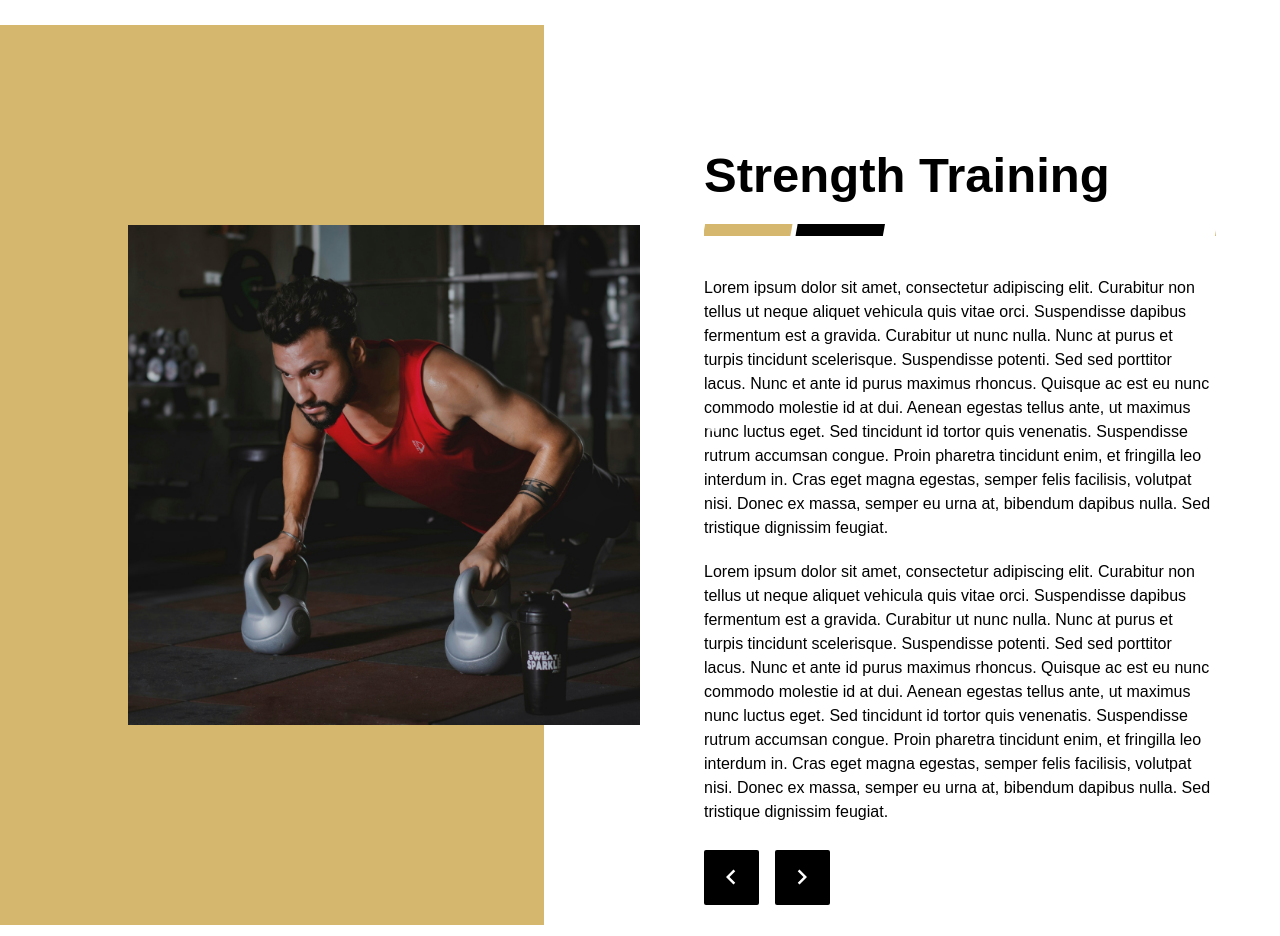
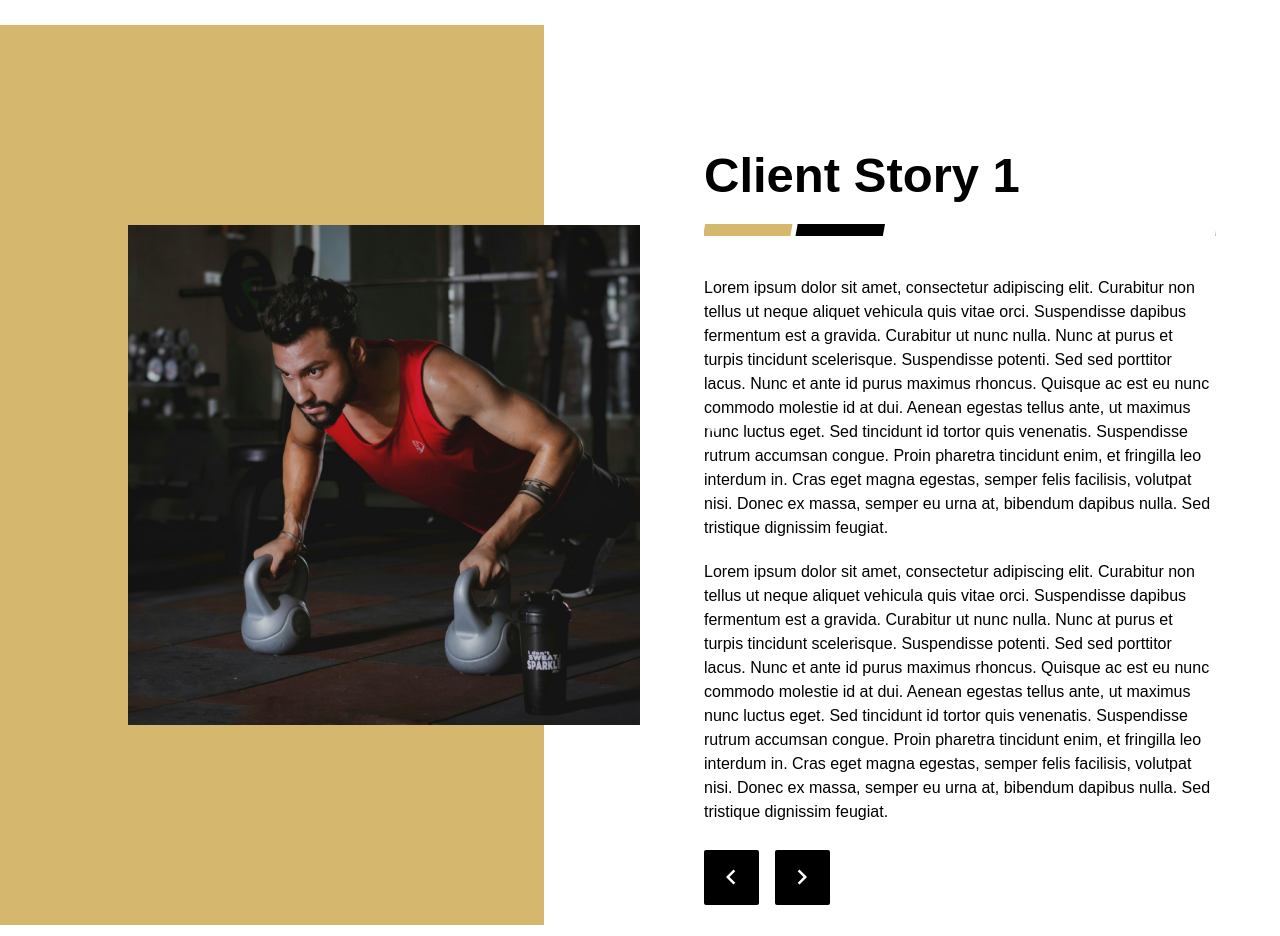
Before and after one commit to StuartMolnar/kevin-ye, a Next.js app: page / in a window 1280 px wide. Shown: the part 3040-3976 px from the top of the page. Built offline with nearby package versions, Linux system fonts and the light colour scheme.

Commit message:
rename title in client stories

```diff
--- a/components/ClientStories.tsx
+++ b/components/ClientStories.tsx
@@ -7,9 +7,9 @@ import "slick-carousel/slick/slick.css";
 import "slick-carousel/slick/slick-theme.css";
 
 const clients = [
-    {'title': 'Strength Training',
+    {'title': 'Client Story 1',
      'description': "Lorem ipsum dolor sit amet, consectetur adipiscing elit. Curabitur non tellus ut neque aliquet vehicula quis vitae orci. Suspendisse dapibus fermentum est a gravida. Curabitur ut nunc nulla. Nunc at purus et turpis tincidunt scelerisque. Suspendisse potenti. Sed sed porttitor lacus. Nunc et ante id purus maximus rhoncus. Quisque ac est eu nunc commodo molestie id at dui. Aenean egestas tellus ante, ut maximus nunc luctus eget. Sed tincidunt id tortor quis venenatis. Suspendisse rutrum accumsan congue. Proin pharetra tincidunt enim, et fringilla leo interdum in. Cras eget magna egestas, semper felis facilisis, volutpat nisi. Donec ex massa, semper eu urna at, bibendum dapibus nulla. Sed tristique dignissim feugiat. \\p Lorem ipsum dolor sit amet, consectetur adipiscing elit. Curabitur non tellus ut neque aliquet vehicula quis vitae orci. Suspendisse dapibus fermentum est a gravida. Curabitur ut nunc nulla. Nunc at purus et turpis tincidunt scelerisque. Suspendisse potenti. Sed sed porttitor lacus. Nunc et ante id purus maximus rhoncus. Quisque ac est eu nunc commodo molestie id at dui. Aenean egestas tellus ante, ut maximus nunc luctus eget. Sed tincidunt id tortor quis venenatis. Suspendisse rutrum accumsan congue. Proin pharetra tincidunt enim, et fringilla leo interdum in. Cras eget magna egestas, semper felis facilisis, volutpat nisi. Donec ex massa, semper eu urna at, bibendum dapibus nulla. Sed tristique dignissim feugiat."},
-     {'title': 'Cardio Training',
+     {'title': 'Client Story 2',
      'description': "Lorem ipsum dolor sit amet, consectetur adipiscing elit. Curabitur non tellus ut neque aliquet vehicula quis vitae orci. Suspendisse dapibus fermentum est a gravida. Curabitur ut nunc nulla. Nunc at purus et turpis tincidunt scelerisque. Suspendisse potenti. Sed sed porttitor lacus. Nunc et ante id purus maximus rhoncus. Quisque ac est eu nunc commodo molestie id at dui. Aenean egestas tellus ante, ut maximus nunc luctus eget. Sed tincidunt id tortor quis venenatis. Suspendisse rutrum accumsan congue. Proin pharetra tincidunt enim, et fringilla leo interdum in. Cras eget magna egestas, semper felis facilisis, volutpat nisi. Donec ex massa, semper eu urna at, bibendum dapibus nulla. Sed tristique dignissim feugiat. \\p Lorem ipsum dolor sit amet, consectetur adipiscing elit. Curabitur non tellus ut neque aliquet vehicula quis vitae orci. Suspendisse dapibus fermentum est a gravida. Curabitur ut nunc nulla. Nunc at purus et turpis tincidunt scelerisque. Suspendisse potenti. Sed sed porttitor lacus. Nunc et ante id purus maximus rhoncus. Quisque ac est eu nunc commodo molestie id at dui. Aenean egestas tellus ante, ut maximus nunc luctus eget. Sed tincidunt id tortor quis venenatis. Suspendisse rutrum accumsan congue. Proin pharetra tincidunt enim, et fringilla leo interdum in. Cras eget magna egestas, semper felis facilisis, volutpat nisi. Donec ex massa, semper eu urna at, bibendum dapibus nulla. Sed tristique dignissim feugiat."},
 ];
 
@@ -19,7 +19,6 @@ interface SliderWithRef extends Slider {
 }
 
 const ClientStories = () => {
-  /* ----- Carousel Slider ----- */
   const sliderRef = useRef<SliderWithRef>(null);
 
   const settings: Settings = {
```
